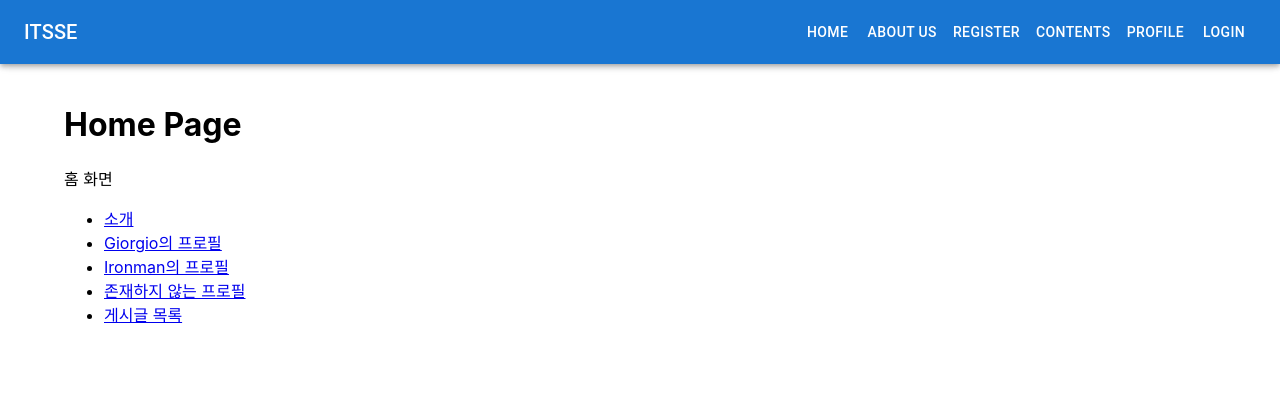
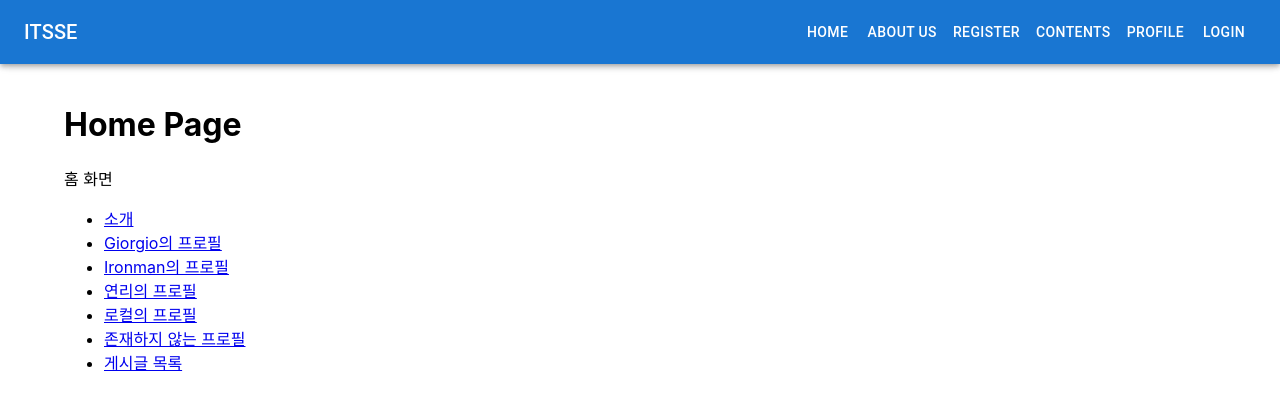
Before and after one commit to itssegit/community-fe, a React (Create React App) app: page / in a window 1280 px wide. Shown: the top 410 px of the page. Built offline with nearby package versions, Linux system fonts and the light colour scheme.

Commit message:
반영사항 1. 각 화면별 예시화면 개발

```diff
--- a/src/pages/Home.js
+++ b/src/pages/Home.js
@@ -13,7 +13,13 @@ const Home = () => {
                     <Link to="/user/profiles/giorgio">Giorgio의 프로필</Link>
                 </li>
                 <li>
-                    <Link to="/profiles/ironman">Ironman의 프로필</Link>
+                    <Link to="/user/profiles/ironman">Ironman의 프로필</Link>
+                </li>
+                <li>
+                    <Link to="/user/profiles/yl">연리의 프로필</Link>
+                </li>
+                <li>
+                    <Link to="/user/profiles/local">로컬의 프로필</Link>
                 </li>
                 <li>
                     <Link to="/profiles/void">존재하지 않는 프로필</Link>
--- a/src/pages/user/Profile.js
+++ b/src/pages/user/Profile.js
@@ -17,6 +17,18 @@ const dummyData = {
     },
     ironman: {
         name: '초리초리',
+        description: '힝힝',
+        email: 'incheol@naver.com',
+        nickname: 'plmmaster'
+    },
+    yl: {
+        name: 'yl',
+        description: '힝힝',
+        email: 'incheol@naver.com',
+        nickname: 'plmmaster'
+    },
+    local: {
+        name: 'local',
         description: '힝힝',
         email: 'incheol@naver.com',
         nickname: 'plmmaster'
```
